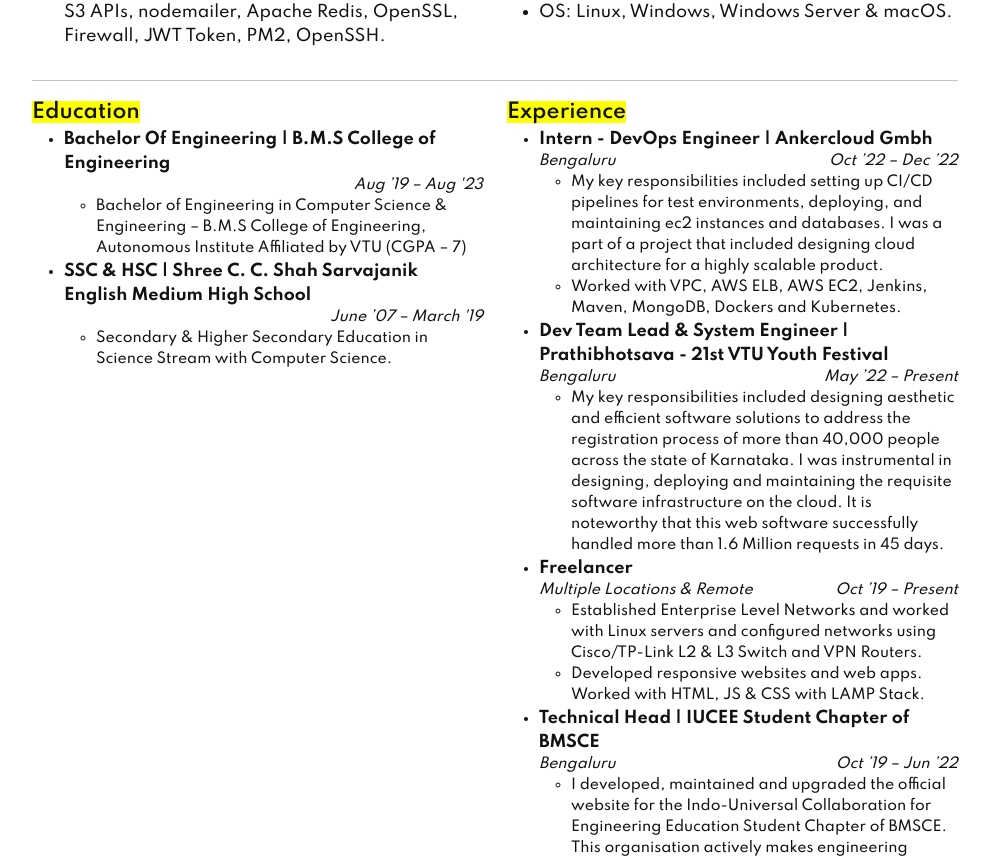
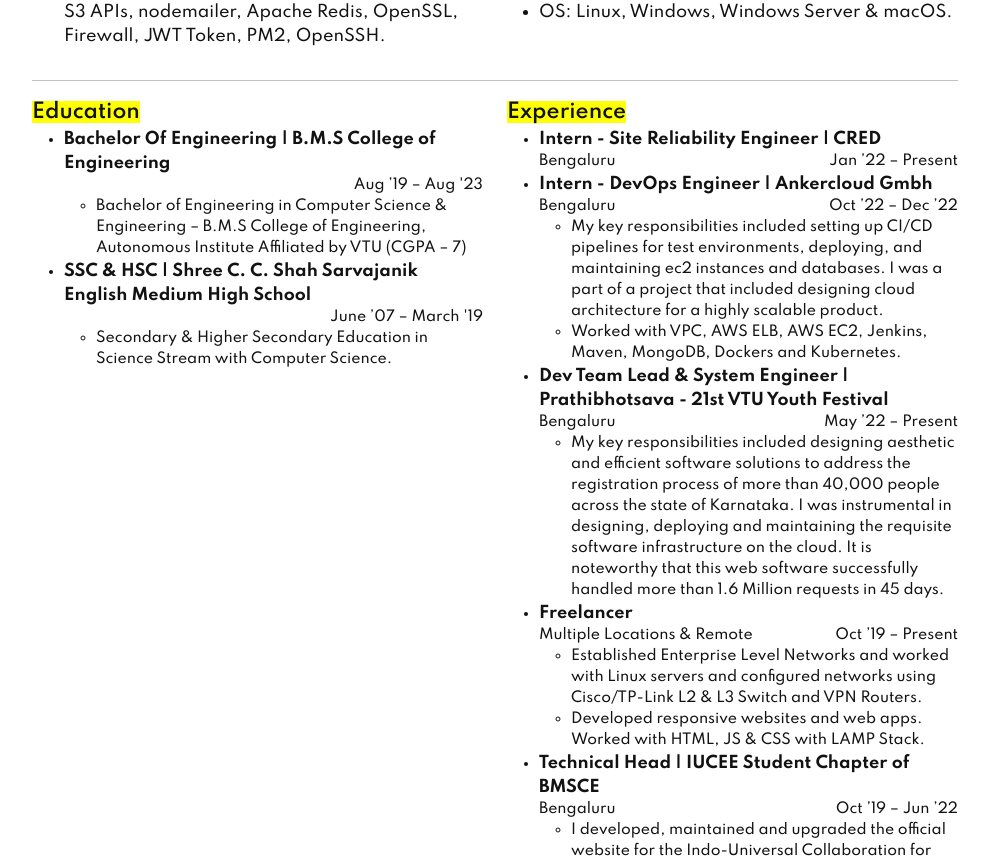
Before and after one commit to parjanyamodi/parjanyamodi.com, a React (Create React App) app: page /portfolio in a window 1280 px wide. Shown: the part 930-1789 px from the top of the page, without its empty margins (145-1135 px from the left). Built offline with nearby package versions, Linux system fonts and the light colour scheme.

Commit message:
cred update

```diff
--- a/package.json
+++ b/package.json
@@ -16,7 +16,7 @@
     "web-vitals": "^1.0.1"
   },
   "scripts": {
-    "start": "react-scripts start",
+    "start": "react-scripts --openssl-legacy-provider start",
     "build": "react-scripts build && cp _redirects build/_redirects",
     "test": "react-scripts test",
     "eject": "react-scripts eject"
--- a/src/Components/Portfolio/Portfolio.js
+++ b/src/Components/Portfolio/Portfolio.js
@@ -139,6 +139,13 @@ const Portfolio = (props) => {
               <Timeline>
                 <span className="yellow-hg">Experience</span>
                 <ul>
+                  <li>
+                    <text>Intern - Site Reliability Engineer | CRED</text>
+                    <br />
+                    <i className="alignleft">Bengaluru</i>
+                    <i className="alignright">Jan ’22 – Present</i>
+                    <br />
+                  </li>
                   <li>
                     <text>Intern - DevOps Engineer | Ankercloud Gmbh</text>
                     <br />
--- a/src/index.css
+++ b/src/index.css
@@ -3,8 +3,11 @@ body {
   font-family: -apple-system, BlinkMacSystemFont, 'Segoe UI', 'Roboto', 'Oxygen',
     'Ubuntu', 'Cantarell', 'Fira Sans', 'Droid Sans', 'Helvetica Neue',
     sans-serif;
+  font-synthesis: none;
+  text-rendering: optimizeLegibility;
   -webkit-font-smoothing: antialiased;
   -moz-osx-font-smoothing: grayscale;
+  -webkit-text-size-adjust: 100%;
 }
 
 code {
```
